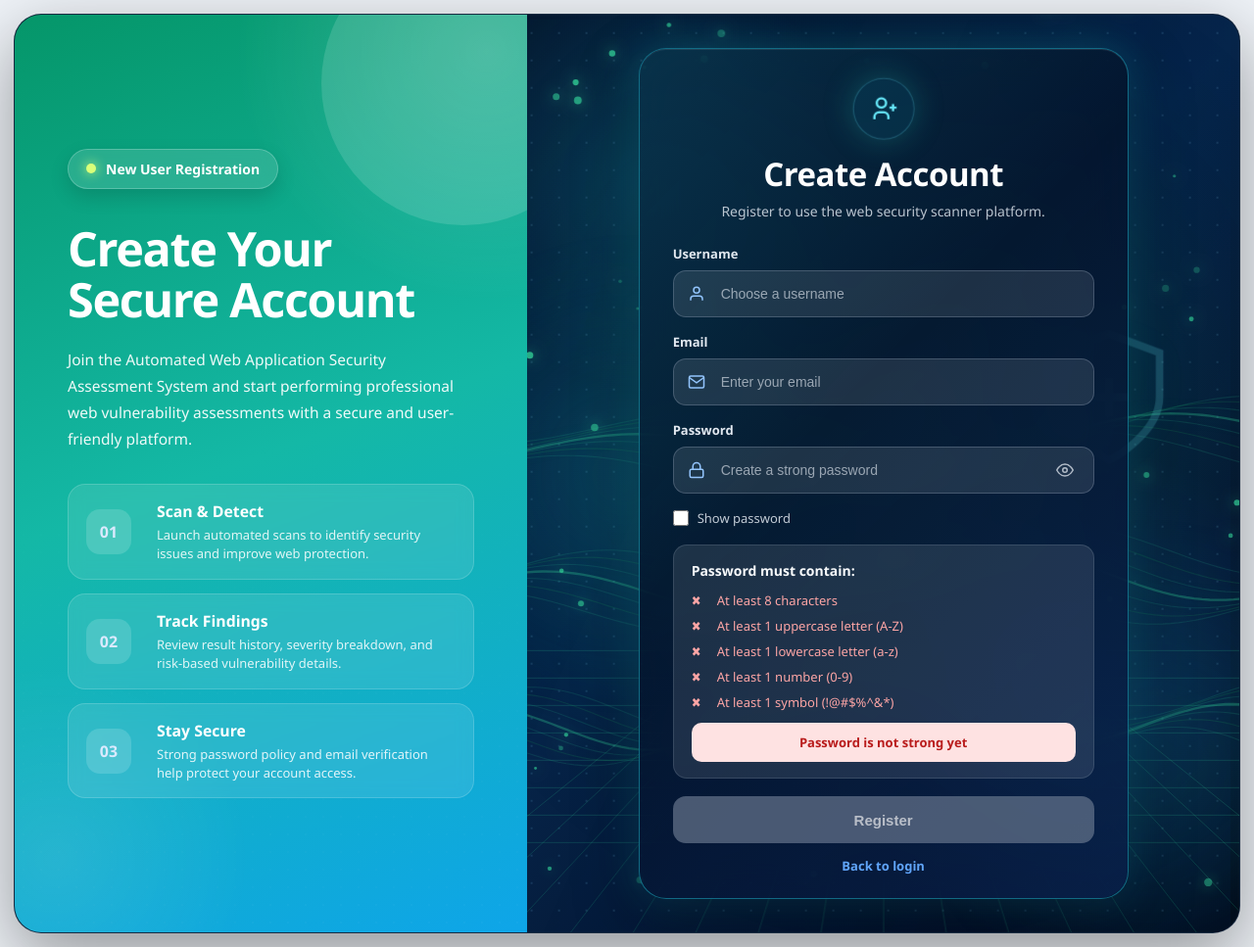
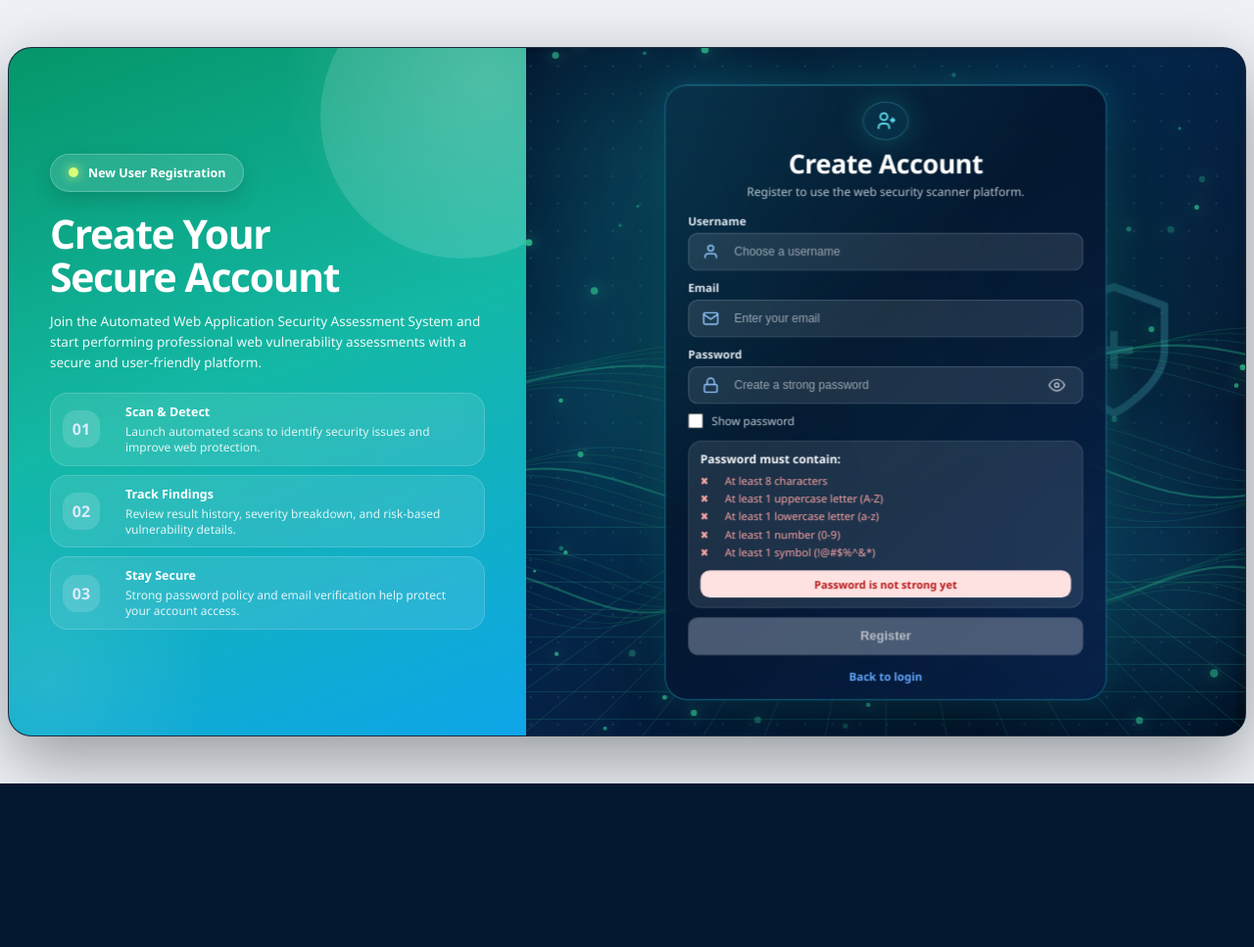
Before and after one commit to deenesh16/fyp-security-system, a Flask app: page /register in a window 1280 px wide. Shown: the whole page at 98% size. After the commit the page ends 800 px from the top, so only its background shows below. Run offline with Flask 3, Linux system fonts and the light colour scheme; some libraries are stand-ins or nearby versions.

Commit message:
Make login and register pages compact

```diff
--- a/templates/register.html
+++ b/templates/register.html
@@ -20,17 +20,17 @@ body {
     display: flex;
     align-items: center;
     justify-content: center;
-    padding: 14px;
+    padding: 8px;
     color: #ffffff;
 }
 
 .page {
     width: 100%;
     max-width: 1480px;
-    min-height: 92vh;
+    min-height: 88vh;
     display: grid;
     grid-template-columns: 0.72fr 1fr;
-    border-radius: 28px;
+    border-radius: 24px;
     overflow: hidden;
     background: #020617;
     box-shadow: 0 24px 70px rgba(0, 0, 0, 0.38);
@@ -41,7 +41,7 @@ body {
 .left-panel {
     position: relative;
     overflow: hidden;
-    padding: 52px 54px;
+    padding: 34px 42px;
     color: white;
 }
 
@@ -99,10 +99,10 @@ body {
     background: rgba(255,255,255,0.13);
     border: 1px solid rgba(255,255,255,0.22);
     box-shadow: 0 8px 20px rgba(0,0,0,0.14);
-    margin-bottom: 34px;
+    margin-bottom: 20px;
     backdrop-filter: blur(10px);
     font-weight: 800;
-    font-size: 14px;
+    font-size: 12.5px;
 }
 
 .badge svg {
@@ -120,11 +120,11 @@ body {
 }
 
 .left-panel h1 {
-    font-size: clamp(34px, 3.8vw, 58px);
+    font-size: clamp(30px, 3.2vw, 48px);
     line-height: 1.08;
     letter-spacing: -1.4px;
     font-weight: 900;
-    margin-bottom: 22px;
+    margin-bottom: 14px;
 }
 
 .left-panel h1 span {
@@ -133,25 +133,25 @@ body {
 }
 
 .intro {
-    font-size: 15.5px;
-    line-height: 1.75;
+    font-size: 13.5px;
+    line-height: 1.55;
     color: rgba(255,255,255,0.93);
     max-width: 620px;
-    margin-bottom: 32px;
+    margin-bottom: 20px;
 }
 
 .feature-list {
     display: grid;
-    gap: 14px;
+    gap: 10px;
     max-width: 620px;
 }
 
 .feature-card {
     display: grid;
-    grid-template-columns: 56px 1fr;
+    grid-template-columns: 48px 1fr;
     gap: 16px;
     align-items: center;
-    padding: 16px 18px;
+    padding: 10px 12px;
     border-radius: 18px;
     background: rgba(255,255,255,0.10);
     border: 1px solid rgba(255,255,255,0.16);
@@ -159,8 +159,8 @@ body {
 }
 
 .feature-number {
-    width: 46px;
-    height: 46px;
+    width: 38px;
+    height: 38px;
     border-radius: 14px;
     background: rgba(255,255,255,0.15);
     display: flex;
@@ -176,14 +176,14 @@ body {
 }
 
 .feature-card h3 {
-    font-size: 15.8px;
+    font-size: 12.5px;
     margin-bottom: 4px;
     font-weight: 900;
 }
 
 .feature-card p {
-    font-size: 13px;
-    line-height: 1.45;
+    font-size: 12px;
+    line-height: 1.32;
     color: rgba(255,255,255,0.86);
 }
 
@@ -194,7 +194,7 @@ body {
     display: flex;
     align-items: center;
     justify-content: center;
-    padding: 34px;
+    padding: 18px;
     background:
         radial-gradient(circle at 18% 18%, rgba(34, 211, 238, 0.18), transparent 22%),
         radial-gradient(circle at 80% 75%, rgba(37, 99, 235, 0.22), transparent 28%),
@@ -251,9 +251,9 @@ body {
     position: relative;
     z-index: 4;
     width: 100%;
-    max-width: 500px;
-    padding: 30px 34px 24px;
-    border-radius: 28px;
+    max-width: 470px;
+    padding: 18px 24px 16px;
+    border-radius: 24px;
     background: rgba(4, 18, 42, 0.78);
     border: 1px solid rgba(34, 211, 238, 0.45);
     box-shadow:
@@ -267,7 +267,7 @@ body {
     content: "";
     position: absolute;
     inset: 0;
-    border-radius: 28px;
+    border-radius: 24px;
     background:
         linear-gradient(135deg, rgba(34,211,238,0.14), transparent 42%, rgba(37,99,235,0.14));
     pointer-events: none;
@@ -279,9 +279,9 @@ body {
 }
 
 .lock-badge {
-    width: 62px;
-    height: 62px;
-    margin: 0 auto 18px;
+    width: 48px;
+    height: 40px;
+    margin: 0 auto 10px;
     border-radius: 50%;
     display: flex;
     align-items: center;
@@ -294,16 +294,16 @@ body {
 }
 
 .lock-badge svg {
-    width: 28px;
-    height: 28px;
+    width: 22px;
+    height: 22px;
 }
 
 .form-card h2 {
     text-align: center;
     color: #ffffff;
-    font-size: 33px;
+    font-size: 28px;
     line-height: 1.1;
-    margin-bottom: 10px;
+    margin-bottom: 6px;
     font-weight: 900;
     letter-spacing: -0.5px;
 }
@@ -311,15 +311,15 @@ body {
 .subtitle {
     text-align: center;
     color: rgba(226,232,240,0.82);
-    font-size: 14px;
-    margin-bottom: 25px;
+    font-size: 12.5px;
+    margin-bottom: 14px;
 }
 
 .alert {
     margin-bottom: 18px;
     padding: 13px 15px;
     border-radius: 12px;
-    font-size: 13px;
+    font-size: 12px;
     line-height: 1.5;
     font-weight: 700;
 }
@@ -337,15 +337,15 @@ body {
 }
 
 .form-group {
-    margin-bottom: 16px;
+    margin-bottom: 10px;
 }
 
 .form-group label {
     display: block;
-    font-size: 13px;
+    font-size: 12px;
     color: #e2e8f0;
     font-weight: 800;
-    margin-bottom: 8px;
+    margin-bottom: 4px;
 }
 
 .input-wrap {
@@ -365,14 +365,14 @@ body {
 
 .input-wrap input {
     width: 100%;
-    height: 48px;
+    height: 40px;
     border: 1px solid rgba(148, 163, 184, 0.33);
-    border-radius: 13px;
+    border-radius: 10px;
     padding: 0 48px 0 48px;
     background: rgba(255,255,255,0.10);
     color: #f8fafc;
     outline: none;
-    font-size: 14px;
+    font-size: 12.5px;
     transition: 0.25s ease;
 }
 
@@ -391,8 +391,8 @@ body {
     right: 13px;
     top: 50%;
     transform: translateY(-50%);
-    width: 34px;
-    height: 34px;
+    width: 30px;
+    height: 30px;
     border: none;
     background: transparent;
     color: rgba(226,232,240,0.76);
@@ -406,9 +406,9 @@ body {
     display: flex;
     align-items: center;
     gap: 9px;
-    margin: 4px 0 18px;
+    margin: 2px 0 12px;
     color: rgba(226,232,240,0.86);
-    font-size: 13px;
+    font-size: 12px;
 }
 
 .show-password input {
@@ -419,13 +419,13 @@ body {
 
 .main-btn {
     width: 100%;
-    height: 48px;
+    height: 40px;
     border: none;
-    border-radius: 13px;
+    border-radius: 10px;
     cursor: pointer;
     color: white;
     font-weight: 900;
-    font-size: 15px;
+    font-size: 13.5px;
     box-shadow: 0 14px 26px rgba(37, 99, 235, 0.28);
     transition: 0.25s ease;
 }
@@ -455,7 +455,7 @@ body {
     display: flex;
     align-items: center;
     gap: 12px;
-    margin: 18px 0 14px;
+    margin: 12px 0 8px;
     color: rgba(226,232,240,0.60);
     font-size: 12px;
 }
@@ -471,13 +471,13 @@ body {
 .bottom-links {
     text-align: center;
     display: grid;
-    gap: 8px;
+    gap: 5px;
 }
 
 .bottom-links a {
     color: #60a5fa;
     text-decoration: none;
-    font-size: 13px;
+    font-size: 12px;
     font-weight: 800;
 }
 
@@ -487,17 +487,17 @@ body {
 }
 
 .password-box {
-    margin: 14px 0 18px;
+    margin: 6px 0 10px;
     background: rgba(255,255,255,0.10);
     border: 1px solid rgba(148, 163, 184, 0.22);
     border-radius: 14px;
-    padding: 16px 18px;
+    padding: 10px 12px;
 }
 
 .password-box h4 {
     color: #f8fafc;
-    font-size: 14px;
-    margin-bottom: 12px;
+    font-size: 12.5px;
+    margin-bottom: 7px;
 }
 
 .rule {
@@ -505,8 +505,8 @@ body {
     align-items: center;
     gap: 10px;
     color: #fca5a5;
-    font-size: 13px;
-    margin-bottom: 8px;
+    font-size: 12px;
+    margin-bottom: 4px;
 }
 
 .rule.valid {
@@ -520,10 +520,10 @@ body {
 
 .strength-status {
     margin-top: 12px;
-    padding: 11px;
+    padding: 7px;
     border-radius: 10px;
     text-align: center;
-    font-size: 13px;
+    font-size: 12px;
     font-weight: 900;
     color: #b91c1c;
     background: #fee2e2;
@@ -576,7 +576,7 @@ body {
     }
 
     .right-panel {
-        min-height: 680px;
+        min-height: 590px;
     }
 
     .form-card {
@@ -616,7 +616,73 @@ body {
     }
 
     .form-card {
-        padding: 25px 20px;
+        padding: 20px 18px;
+    }
+}
+
+
+/* COMPACT FIT UPDATE */
+.page {
+    max-width: 1380px;
+}
+
+.left-content {
+    justify-content: center;
+}
+
+.feature-list {
+    gap: 9px;
+}
+
+.feature-card {
+    min-height: unset;
+}
+
+.form-card {
+    transform: scale(0.96);
+    transform-origin: center;
+}
+
+.password-box {
+    max-height: 190px;
+    overflow: hidden;
+}
+
+.password-box h4 {
+    font-size: 12.5px;
+}
+
+.rule {
+    font-size: 11.5px;
+}
+
+.strength-status {
+    font-size: 11.5px;
+}
+
+@media (min-width: 1181px) {
+    body {
+        overflow: hidden;
+    }
+
+    .page {
+        height: 88vh;
+        min-height: 640px;
+        max-height: 760px;
+    }
+
+    .right-panel {
+        min-height: unset;
+    }
+}
+
+@media (max-width: 1180px) {
+    body {
+        overflow-y: auto;
+    }
+
+    .page {
+        min-height: auto;
     }
 }
 
```
Also changed, not shown: templates/login.html (+126 -60 lines).
